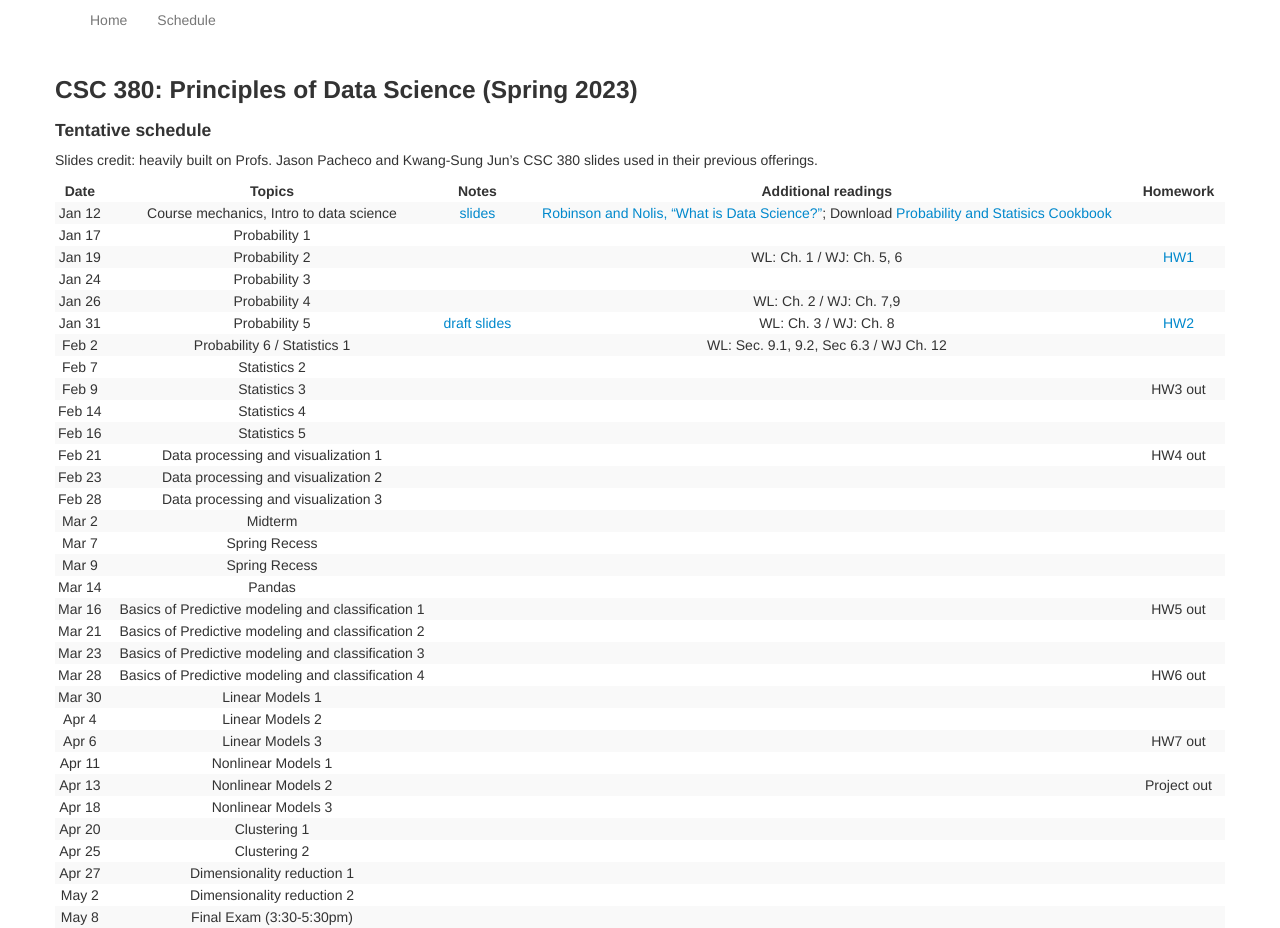
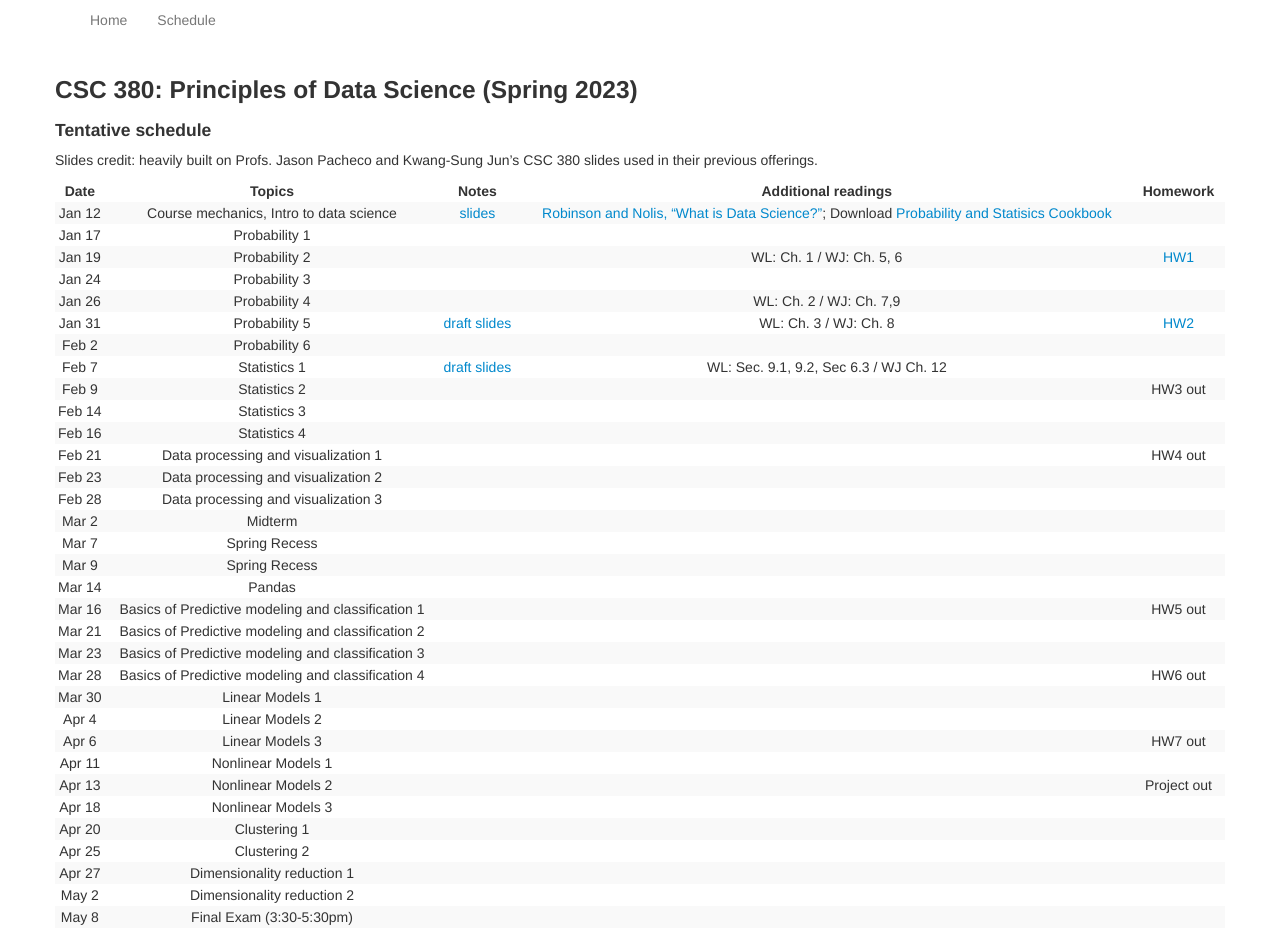
Before and after one commit to zcc1307/csc380-sp22, a Jekyll site: the page built from schedule.md, in a window 1280 px wide. Built offline with Jekyll 4.4.1, drawn with Linux system fonts in a browser that asks for light colours.

Commit message:
Update schedule.md

```diff
--- a/schedule.md
+++ b/schedule.md
@@ -20,11 +20,11 @@ Slides credit: heavily built on Profs. Jason Pacheco and Kwang-Sung Jun's CSC 38
 | Jan 24 |                                                      Probability 3                                                                 |                                                                             |  |  |  |
 | Jan 26 |                                                      Probability 4                                                                 |                                                                             | WL: Ch. 2 / WJ: Ch. 7,9  |  |  |
 | Jan 31 |                                                      Probability 5                                                       |      [draft slides](https://zcc1307.github.io/csc380-sp23/Slides/23s380%2002%20probability_draft.pdf)                                                                     |  WL: Ch. 3 / WJ: Ch. 8 |  [HW2](https://zcc1307.github.io/csc380-sp23/hws/CSC_380_HW2.pdf) |  |
-| Feb 2  |                                                      Probability 6 / Statistics 1                                                                 |                                                                             | WL: Sec. 9.1, 9.2, Sec 6.3 / WJ Ch. 12 | |  |
-| Feb 7  |                                                      Statistics 2                                                                  |                                                                             |  |  |  |
-| Feb 9  |                                                      Statistics 3                                                                  |                                                                             |  | HW3 out |
-| Feb 14 |                                                      Statistics 4                                            |                                                                             |  |  |
-| Feb 16 |                                                      Statistics 5                                                                 |                                                                             |  |  |
+| Feb 2  |                                                      Probability 6                                                                 |                                                                             |  | |  |
+| Feb 7  |                                                      Statistics 1                                                                  |        [draft slides](https://zcc1307.github.io/csc380-sp23/Slides/23s380%2002%20statistics_draft.pdf)                                                                      | WL: Sec. 9.1, 9.2, Sec 6.3 / WJ Ch. 12 |  |  |
+| Feb 9  |                                                      Statistics 2                                                                  |                                                                             |  | HW3 out |
+| Feb 14 |                                                      Statistics 3                                            |                                                                             |  |  |
+| Feb 16 |                                                      Statistics 4                                                                 |                                                                             |  |  |
 | Feb 21 |                                          Data processing and visualization 1                                                         |                                                                             |  | HW4 out |
 | Feb 23 |                                          Data processing and visualization 2                                             |                                                                             |  |  |
 | Feb 28 |                                          Data processing and visualization 3                                                                             |                                                                             |  |  |
```
